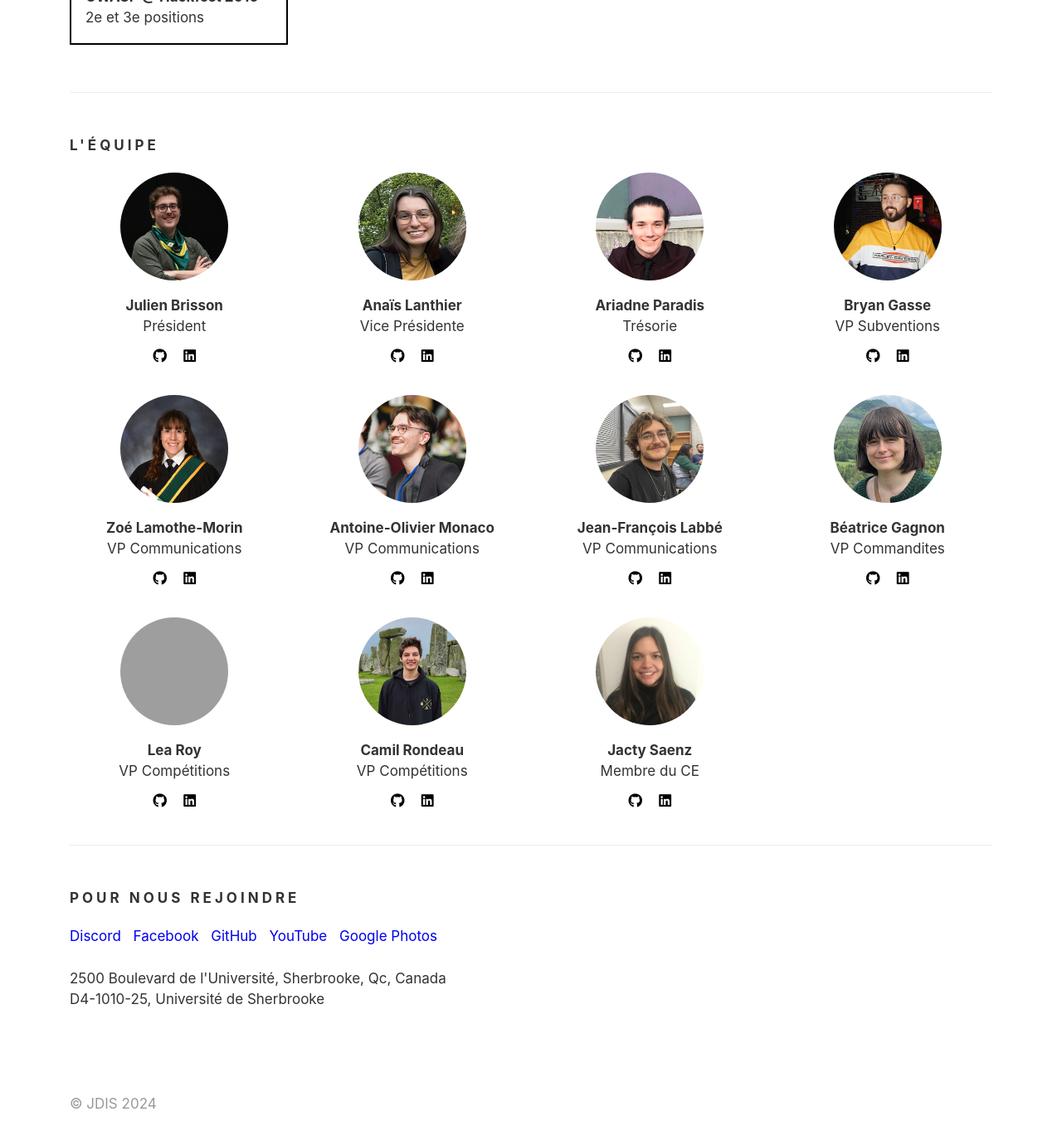
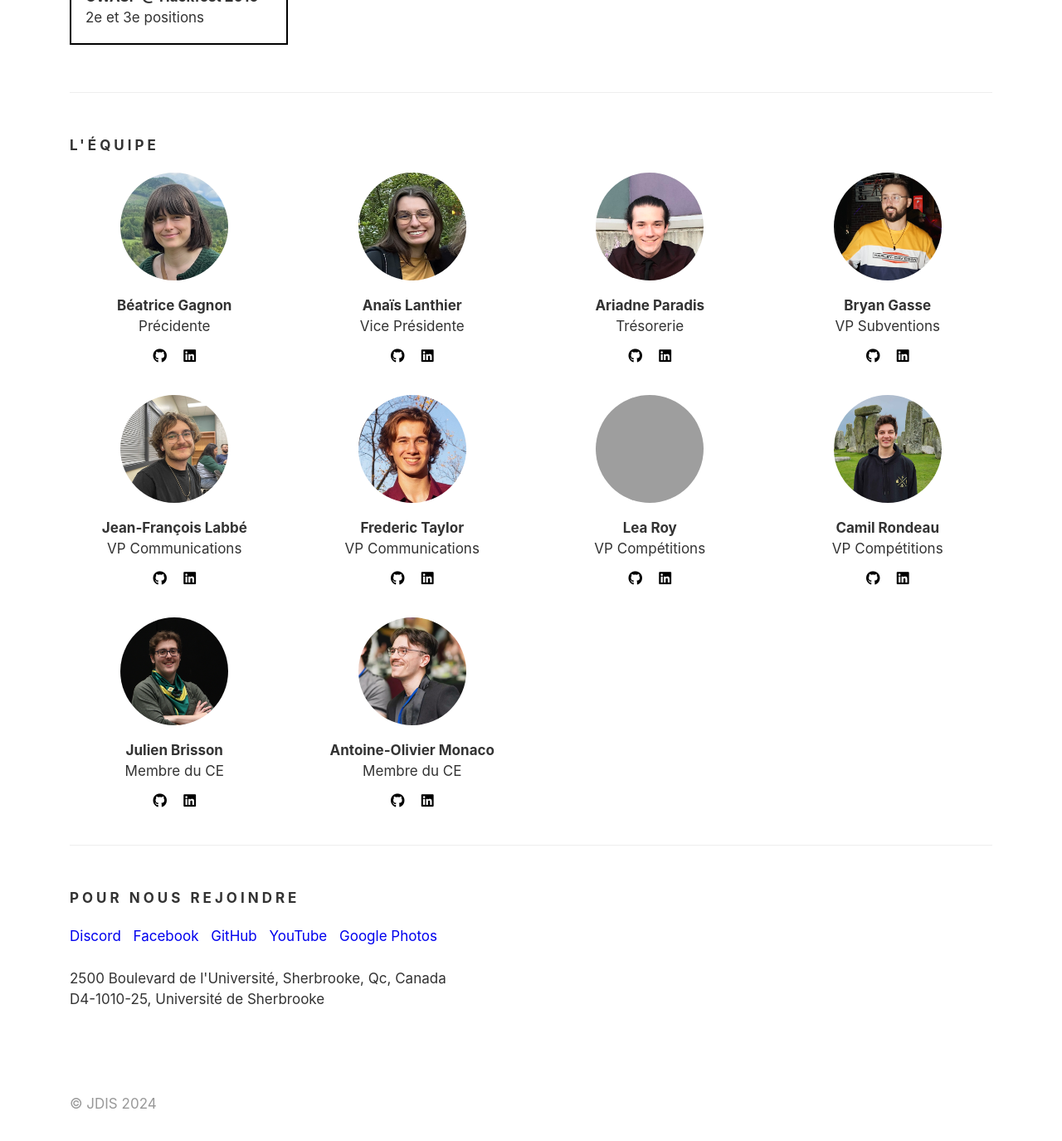
Before and after one commit to JDIS/Website, a Jekyll site: the page built from _pages/index.html, in a window 1280 px wide and 1400 px high, scrolled down 2763 px. Shown: the top 1375 px of the window at 83% size. Built offline with Jekyll 4.4.1, drawn with Linux system fonts in a browser that asks for light colours; nearby versions of some CDN libraries; some web fonts are replaced; grey boxes are pictures that could not be loaded.

Commit message:
update members

```diff
--- a/_data/members.json
+++ b/_data/members.json
@@ -1,11 +1,11 @@
 [
   {
-    "name": "Julien Brisson",
-    "title": "Président",
-    "image_url": "Julien_Brisson.png",
+    "name": "Béatrice Gagnon",
+    "title": "Précidente",
+    "image_url": "Béatrice_Gagnon.png",
     "email": "president@jdis.ca",
-    "linkedin": "https://www.linkedin.com/in/julien-brisson-4a1245230/",
-    "github": "",
+    "linkedin":"https://www.linkedin.com/in/b%C3%A9atrice-gagnon/",
+    "github":"https://github.com/bayatriss",
     "personnalWebsite":"",
     "is_active": true
   },
@@ -21,7 +21,7 @@
   },
   {
     "name": "Ariadne Paradis",
-    "title": "Trésorie",
+    "title": "Trésorerie",
     "image_url": "Ariadne_Paradis.png",
     "email": "tresorier@jdis.ca",
     "linkedin":"https://www.linkedin.com/in/ariadne-paradis/",
@@ -40,26 +40,6 @@
     "is_active": true
   },
   {
-    "name": "Zoé Lamothe-Morin",
-    "title": "VP Communications",
-    "image_url": "Zoe_Lamothe_Morin.png",
-    "email": "vp.communication@jdis.ca",
-    "linkedin":"https://www.linkedin.com/in/zo%C3%A9-lamothe-morin-7b74a5309/",
-    "github":"",
-    "personnalWebsite":"",
-    "is_active": true
-  },
-  {
-    "name": "Antoine-Olivier Monaco",
-    "title": "VP Communications",
-    "image_url": "Antoine-Olivier.png",
-    "email": "vp.communication@jdis.ca",
-    "linkedin":"",
-    "github":"https://github.com/MrSpaghettii",
-    "personnalWebsite":"",
-    "is_active": true
-  },
-  {
     "name": "Jean-François Labbé",
     "title": "VP Communications",
     "image_url": "JF_Labbe.png",
@@ -70,12 +50,12 @@
     "is_active": true
   },
   {
-    "name": "Béatrice Gagnon",
-    "title": "VP Commandites",
-    "image_url": "Béatrice_Gagnon.png",
-    "email": "vp.commandites@jdis.ca",
-    "linkedin":"https://www.linkedin.com/in/b%C3%A9atrice-gagnon/",
-    "github":"https://github.com/bayatriss",
+    "name": "Frederic Taylor",
+    "title": "VP Communications",
+    "image_url": "Frederic_Taylor.jpeg",
+    "email": "vp.communication@jdis.ca",
+    "linkedin":"https://www.linkedin.com/in/frederick-taylor-5709551b8/",
+    "github":"https://github.com/fred41378",
     "personnalWebsite":"",
     "is_active": true
   },
@@ -100,17 +80,47 @@
     "is_active": true
   },
   {
-    "name": "Jacty Saenz",
+    "name": "Julien Brisson",
     "title": "Membre du CE",
-    "image_url": "Jacty_Saenz.png",
+    "image_url": "Julien_Brisson.png",
     "email": "info@jdis.ca",
-    "linkedin":"https://www.linkedin.com/in/jacty-saenz-856a0a203/",
-    "github":"https://github.com/jactymilena",
+    "linkedin": "https://www.linkedin.com/in/julien-brisson-4a1245230/",
+    "github": "",
+    "personnalWebsite":"",
+    "is_active": true
+  },
+  {
+    "name": "Antoine-Olivier Monaco",
+    "title": "Membre du CE",
+    "image_url": "Antoine-Olivier.png",
+    "email": "info@jdis.ca",
+    "linkedin":"",
+    "github":"https://github.com/MrSpaghettii",
     "personnalWebsite":"",
     "is_active": true
   }
 ]
 
+// {
+//   "name": "Zoé Lamothe-Morin",
+//   "title": "VP Communications",
+//   "image_url": "Zoe_Lamothe_Morin.png",
+//   "email": "vp.communication@jdis.ca",
+//   "linkedin":"https://www.linkedin.com/in/zo%C3%A9-lamothe-morin-7b74a5309/",
+//   "github":"",
+//   "personnalWebsite":"",
+//   "is_active": true
+// },
+// {
+//   "name": "Jacty Saenz",
+//   "title": "Membre du CE",
+//   "image_url": "Jacty_Saenz.png",
+//   "email": "info@jdis.ca",
+//   "linkedin":"https://www.linkedin.com/in/jacty-saenz-856a0a203/",
+//   "github":"https://github.com/jactymilena",
+//   "personnalWebsite":"",
+//   "is_active": true
+// }
 // {
 //   "name": "Martin Dufour",
 //   "title": "VP Compétitions",
```
Also changed, not shown: assets/img/members/Frederic_Taylor.jpeg (added).
